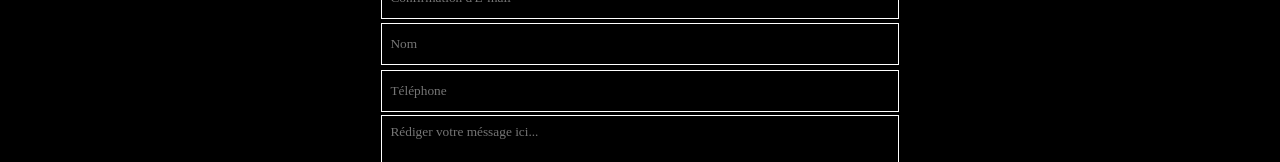
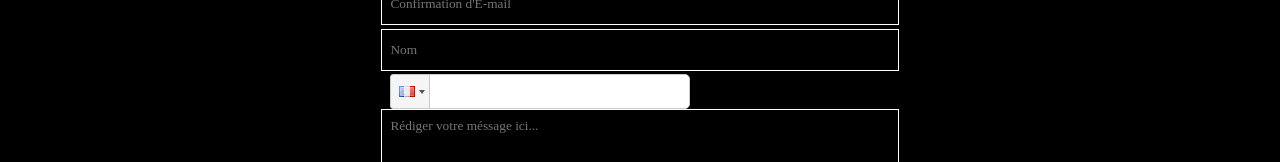
Before and after one commit to LouisGrillon/PerfLouisGrillon, a React (Vite) app in the folder perflouisgrillon/: page /contact in a window 1280 px wide. Shown: the part 261-423 px from the top of the page. Built offline with nearby package versions, Linux system fonts and the light colour scheme; no server answers; a web font is replaced by a local one.

Commit message:
Update ContactInfo.jsx

```diff
--- a/perflouisgrillon/src/Components/Contact/ContactInfo.jsx
+++ b/perflouisgrillon/src/Components/Contact/ContactInfo.jsx
@@ -1,4 +1,6 @@
 import './Contact.css';
+import PhoneInput from 'react-phone-input-2';
+import 'react-phone-input-2/lib/style.css';
 import { useContact } from "./useContact";
 import { useTranslation } from 'react-i18next';
 
@@ -6,7 +8,7 @@ import validate from './validateInfo';
 
 export default function ContactInfo({submitForm}) {
 
-    const { t } = useTranslation()
+    const { t, i18n } = useTranslation()
     const {handleChange, values, handleSubmit, errors}
     = useContact(
         submitForm,
@@ -57,16 +59,30 @@ export default function ContactInfo({submitForm}) {
           autoComplete="off"
           placeholder={t('name')}/>
 
-          <input
-          name="phone"
-          id="phone"
-          type="tel"
-          value={values.phone}
-          onChange={handleChange}
-          className="form-input"
-          maxLength='10'
-          autoComplete="off"
-          placeholder={t('phone')}/>
+          <PhoneInput
+          country="fr"
+    value={values.phone}
+  onChange={(phone) =>
+    handleChange({
+      target: {
+        name: 'phone',
+        value: `+${phone}`
+      }
+    })
+  }
+  enableSearch={true}
+  searchPlaceholder={
+    i18n.language.startsWith('fr')
+      ? 'Rechercher un pays...'
+      : 'Search country...'
+  }
+  inputProps={{
+    name: 'phone',
+    id: 'phone',
+    autoComplete: 'tel'
+  }}
+  inputClass="form-input"
+/>
 
 
           <textarea
```
